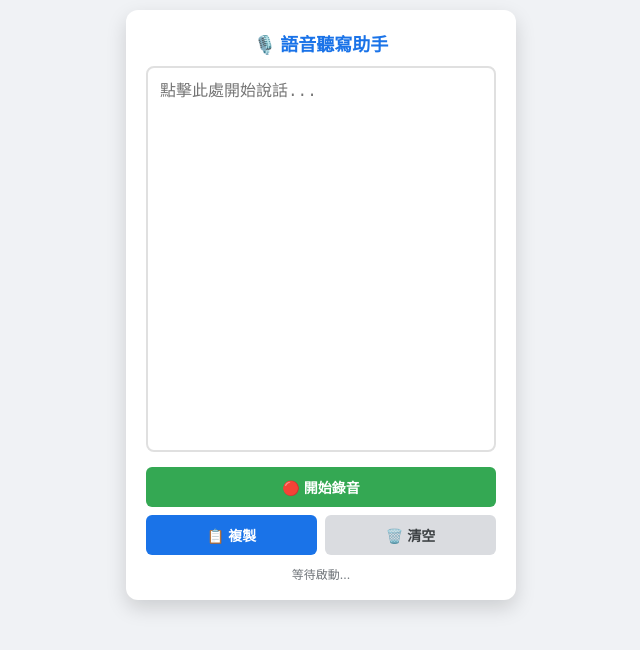
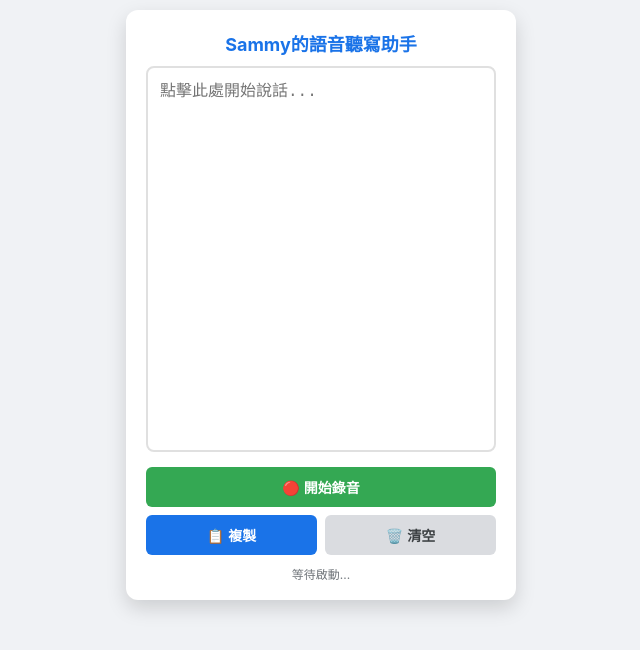
Before and after one commit to ttashopproject/voice, a plain HTML site: page index.html in a window 1280 px wide. Shown: the whole page, without its empty margins (319-959 px from the left). Drawn offline with Linux system fonts and the light colour scheme.

Commit message:
Update index.html

```diff
--- a/index.html
+++ b/index.html
@@ -84,7 +84,7 @@
 <body onclick="autoStart()">
 
 <div class="container">
-    <h2>🎙️ 語音聽寫助手</h2>
+    <h2>Sammy的語音聽寫助手</h2>
     <textarea id="output" placeholder="點擊此處開始說話..."></textarea>
 
     <div class="controls">
```
